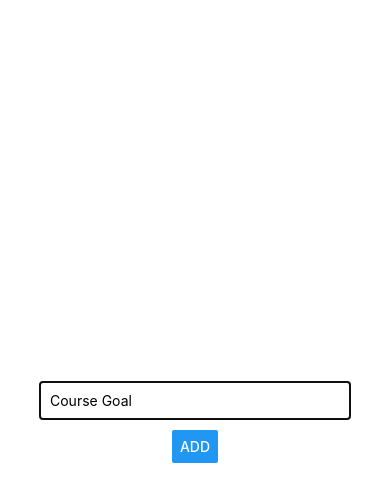
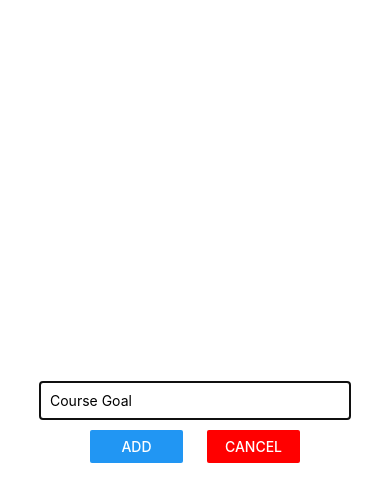
Before and after one commit to KingJulius/to-do-list, a React Native app: screen / in a window 390 px wide. Both pictures are taken after a click on the button "ADD NEW GOAL". Shown: the top 502 px of the page. Built offline with nearby package versions, Linux system fonts and the light colour scheme.

Commit message:
Changed the Positioning of Add and Cancel Buttons

```diff
--- a/App.js
+++ b/App.js
@@ -29,6 +29,10 @@
     });
   };
 
+  const cancelGoalAdditionHandler = () => {
+    setAddMode(false);
+  };
+
   return (
     <View style={styles.screen}>
       <Button
@@ -38,6 +42,7 @@
       <GoalInput
         onAddGoal={addGoalHandler}
         visible={isAddMode}
+        onCancel={cancelGoalAdditionHandler}
       />
       {/* <ScrollView >
         {courseGoals.map((goal) => <View style={styles.listItem} key={goal}><Text>{goal}</Text></View>)}
--- a/components/GoalInput.js
+++ b/components/GoalInput.js
@@ -8,6 +8,11 @@
 
     const goalInputHandler = (enteredText) => {
         setEnteredGoal(enteredText);
+    };
+
+    const addGoalHandler = () =>{
+        props.onAddGoal(enteredGoal);
+        setEnteredGoal('');
     };
 
     return (
@@ -21,7 +26,14 @@
                 />
                 {/* <Button title="ADD" onPress={() => setOutputText('PRESSED')} /> */}
                 {/* <Button title="ADD" onPress={() => props.onAddGoal(enteredGoal)} />  */}
-                <Button title="ADD" onPress={props.onAddGoal.bind(this, enteredGoal)} />
+                <View style={styles.buttonContainer}>
+                    <View style={styles.button}>
+                        <Button title="ADD" onPress={addGoalHandler} />
+                    </View>
+                    <View style={styles.button}>
+                        <Button title="CANCEL" color="red" onPress={props.onCancel} />
+                    </View>
+                </View>
             </View>
         </Modal>
     )
@@ -40,6 +52,14 @@
         width:'80%',
         marginBottom: 10,
      },
+     buttonContainer:{
+        justifyContent: 'space-around',
+        flexDirection: 'row',
+        width: '60%'
+     },
+     button:{
+        width: '40%'
+     },
 });
 
 export default GoalInput;
```
